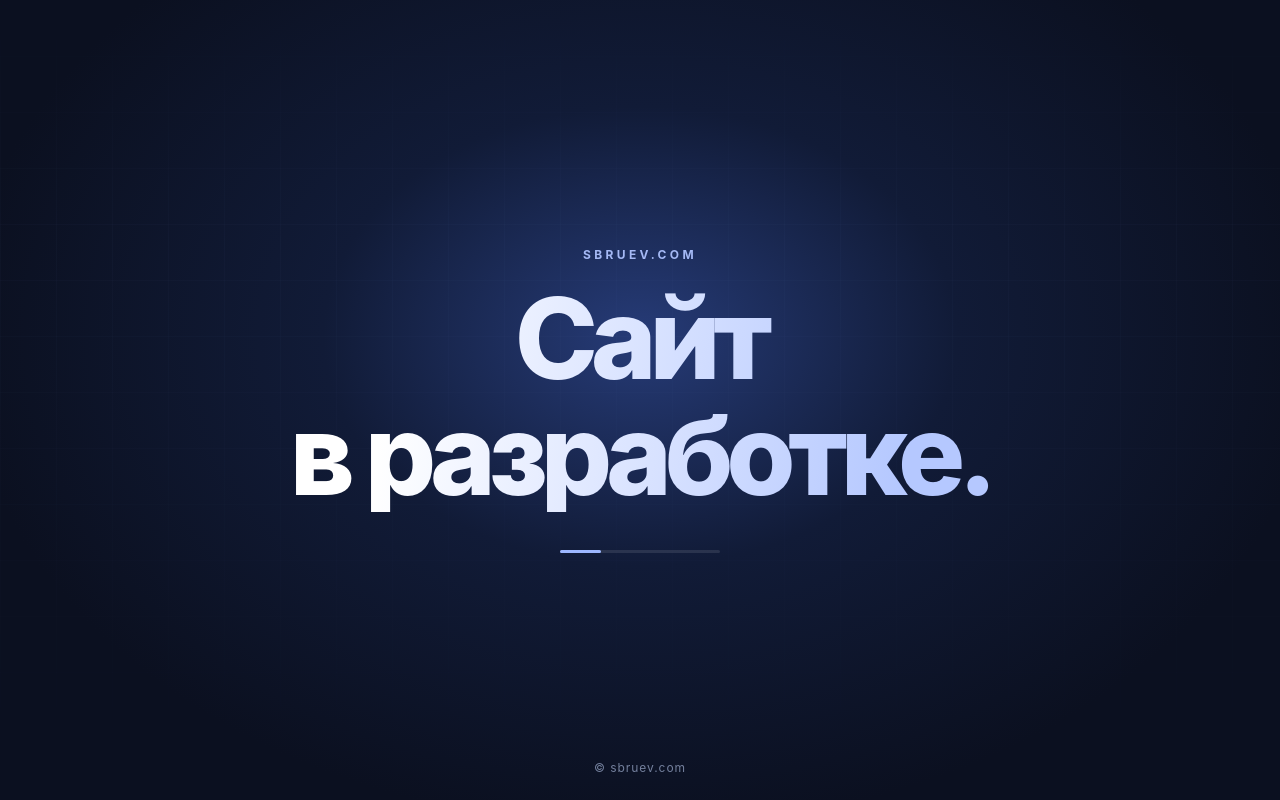
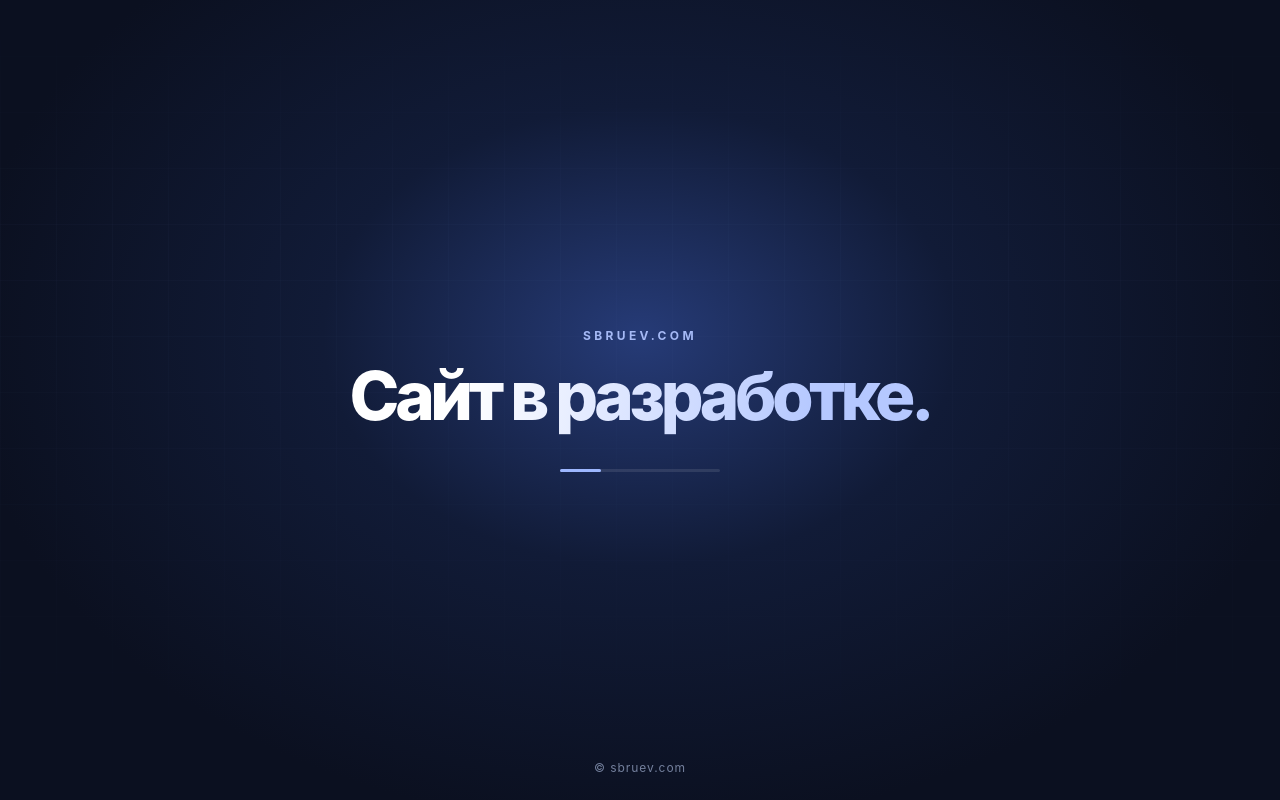
Before and after one commit to KvaziDeveloper1703/sbruev.com, a plain HTML site: page index.html in a window 1280 px wide. Drawn offline with Linux system fonts and the light colour scheme.

Commit message:
Minor corrections

```diff
--- a/index.html
+++ b/index.html
@@ -14,8 +14,8 @@
     body::after { content: ""; position: fixed; inset: 0; opacity: .17; background-image: linear-gradient(#6f8cc333 1px, transparent 1px), linear-gradient(90deg, #6f8cc333 1px, transparent 1px); background-size: 56px 56px; mask-image: linear-gradient(to bottom, transparent, black 30%, transparent); pointer-events: none; }
     main { position: relative; z-index: 1; padding: 32px 20px; text-align: center; width: min(100%, 900px); animation: enter .9s ease-out both; }
     .eyebrow { font-size: 12px; font-weight: 700; letter-spacing: .28em; text-transform: uppercase; color: #a5b9f5; margin-bottom: 18px; }
-    h1 { font-size: clamp(3rem, 9vw, 7rem); line-height: 1.04; letter-spacing: -.065em; margin: 0; font-weight: 800; }
-    h1 span { display: block; background: linear-gradient(100deg, #fff 20%, #b5c8ff 80%); color: transparent; background-clip: text; }
+    h1 { font-size: clamp(1.25rem, 5.4vw, 4.2rem); white-space: nowrap; line-height: 1.04; letter-spacing: -.065em; margin: 0; font-weight: 800; }
+    h1 span { display: inline; background: linear-gradient(100deg, #fff 20%, #b5c8ff 80%); color: transparent; background-clip: text; }
     p { margin: 26px auto 0; max-width: 470px; color: #a8b3cc; font-size: clamp(15px, 2.3vw, 18px); line-height: 1.7; }
     .line { width: 160px; height: 3px; background: #ffffff1a; border-radius: 10px; margin: 38px auto 0; overflow: hidden; }
     .line::after { content: ""; display: block; width: 45%; height: 100%; background: #9db7ff; border-radius: inherit; animation: loading 2.2s ease-in-out infinite alternate; }
@@ -28,7 +28,7 @@
 <body>
   <main>
     <div class="eyebrow">SBRUEV.COM</div>
-    <h1><span>Сайт</span><span>в разработке.</span></h1>
+    <h1><span>Сайт в разработке.</span></h1>
     <div class="line" aria-hidden="true"></div>
   </main>
   <footer>© sbruev.com</footer>
```
